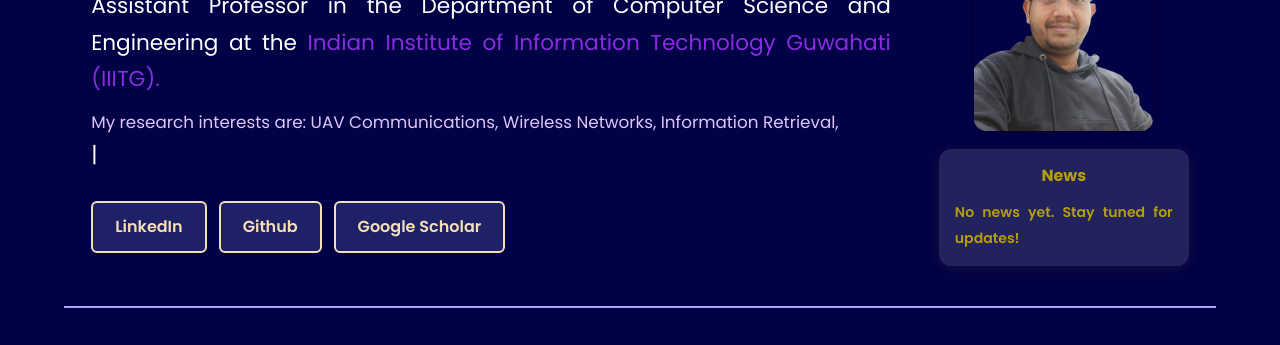
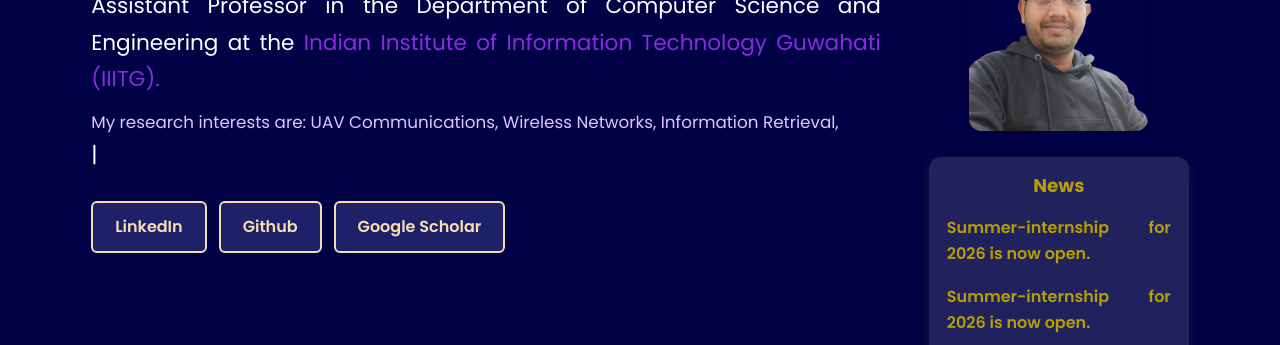
Before and after one commit to SParthaPratimSarmah/krishnandu_hazra, a plain HTML site: page index.html in a window 1280 px wide. Shown: the part 184-529 px from the top of the page. Drawn offline with nearby package versions, Linux system fonts and the light colour scheme.

Commit message:
Add files via upload

```diff
--- a/index.html
+++ b/index.html
@@ -31,7 +31,8 @@
                     I am currently looking for internship students for summer-intern.
                 </a>
                 &nbsp;&nbsp;
-        <a href="https://docs.google.com/forms/d/1KchbRypqAFymCOdFCPKVYyJ19GtXxn_esNFP4so6uVY/viewform?edit_requested=true">
+                <a
+                    href="https://docs.google.com/forms/d/1KchbRypqAFymCOdFCPKVYyJ19GtXxn_esNFP4so6uVY/viewform?edit_requested=true">
                     Apply Now
                 </a>
             </marquee>
@@ -46,13 +47,17 @@
             <div class="hero-text">
                 Hi, My name is <span class="purple"><strong>Dr. Krishnandu Hazra.</strong></span>
                 I am presently working as an Assistant Professor in the Department of Computer Science
-        and Engineering at the <span class="purple">Indian Institute of Information Technology Guwahati (IIITG).</span>
+                and Engineering at the <span class="purple">Indian Institute of Information Technology Guwahati
+                    (IIITG).</span>
                 <span id="element"></span>
 
                 <div class="btn-group" style="margin-top:28px;">
-          <a class="btn" href="https://www.linkedin.com/in/krishnandu-hazra-phd-b6934954/" target="_blank" rel="noopener noreferrer">LinkedIn</a>
-          <a class="btn" href="https://github.com/Krishnandu91" target="_blank" rel="noopener noreferrer">Github</a>
-          <a class="btn" href="https://scholar.google.com/citations?user=vD1iYKQAAAAJ&hl=en&oi=ao" target="_blank" rel="noopener noreferrer">Google Scholar</a>
+                    <a class="btn" href="https://www.linkedin.com/in/krishnandu-hazra-phd-b6934954/" target="_blank"
+                        rel="noopener noreferrer">LinkedIn</a>
+                    <a class="btn" href="https://github.com/Krishnandu91" target="_blank"
+                        rel="noopener noreferrer">Github</a>
+                    <a class="btn" href="https://scholar.google.com/citations?user=vD1iYKQAAAAJ&hl=en&oi=ao"
+                        target="_blank" rel="noopener noreferrer">Google Scholar</a>
                 </div>
             </div>
 
@@ -60,8 +65,35 @@
                 <img class="hero-photo" src="Images/KZ-passport.png" alt="Dr. Krishnandu Hazra">
                 <div class="news-box">
                     <h3>News</h3>
-          <ul>
-            <li><a href="#">No news yet. Stay tuned for updates!</a></li>
+                    <ul class="news-list">
+                        <li>
+                            <a
+                                href="https://drive.google.com/file/d/1jOaRbYfVR1fawXihAKU7nEYyCR1A95Ih/view?usp=sharing">
+                                Summer-internship for 2026 is now open.
+
+                            </a>
+
+
+                        </li>
+                        <li>
+                            <a
+                                href="https://drive.google.com/file/d/1jOaRbYfVR1fawXihAKU7nEYyCR1A95Ih/view?usp=sharing">
+                                Summer-internship for 2026 is now open.
+
+                            </a>
+
+
+                        </li>
+                        <li>
+                            <a
+                                href="https://drive.google.com/file/d/1jOaRbYfVR1fawXihAKU7nEYyCR1A95Ih/view?usp=sharing">
+                                Summer-internship for 2026 is now open.
+
+                            </a>
+
+
+                        </li>
+                        <!-- Add new news <li> at the top for latest news -->
                     </ul>
                 </div>
             </div>
@@ -78,7 +110,8 @@
                     <h3>Junior Research Fellow</h3>
                     <div class="tl-date">Sept 2015 – Jul 2017</div>
                     <p>NIT Durgapur — Project titled "Post-Disaster Situation Analysis and Resource Management Using
-            Delay-Tolerant Peer-to-Peer Wireless Networks (DISARM)", sponsored by ITRA, Digital India Corporation,
+                        Delay-Tolerant Peer-to-Peer Wireless Networks (DISARM)", sponsored by ITRA, Digital India
+                        Corporation,
                         Government of India.</p>
                 </div>
 
@@ -91,19 +124,22 @@
                 <div class="timeline-item">
                     <h3>Assistant Professor</h3>
                     <div class="tl-date">Jan 2021 – June 2022</div>
-          <p>Department of Computer Science and Engineering, Dr. B. C. Roy Engineering College, Durgapur, West Bengal, India.</p>
+                    <p>Department of Computer Science and Engineering, Dr. B. C. Roy Engineering College, Durgapur, West
+                        Bengal, India.</p>
                 </div>
 
                 <div class="timeline-item">
                     <h3>Assistant Professor</h3>
                     <div class="tl-date">June 2022 – Dec 2023</div>
-          <p>School of Computer Engineering, Kalinga Institute of Industrial Technology (KIIT), Deemed to be University, Bhubaneswar, Odisha, India.</p>
+                    <p>School of Computer Engineering, Kalinga Institute of Industrial Technology (KIIT), Deemed to be
+                        University, Bhubaneswar, Odisha, India.</p>
                 </div>
 
                 <div class="timeline-item">
                     <h3>Assistant Professor</h3>
                     <div class="tl-date">Jan 2024 – Present</div>
-          <p>Department of Computer Science and Engineering, Indian Institute of Information Technology Guwahati (IIITG), Assam, India.</p>
+                    <p>Department of Computer Science and Engineering, Indian Institute of Information Technology
+                        Guwahati (IIITG), Assam, India.</p>
                 </div>
 
             </div>
@@ -142,7 +178,8 @@
                 <h2>Minister Early Career Research Grant (PM ECRG), Govt. of India — Year: 2025</h2>
                 <h3>Sponsored Project</h3>
                 <ul>
-          <li><strong>Title:</strong> Design of a Distributed Resource-Aware Framework to Enhance Resiliency of Multi-UAV Networks Using Bio-Inspired Approach</li>
+                    <li><strong>Title:</strong> Design of a Distributed Resource-Aware Framework to Enhance Resiliency
+                        of Multi-UAV Networks Using Bio-Inspired Approach</li>
                     <li><strong>Principal Investigator:</strong> Dr. Krishnandu Hazra</li>
                     <li><strong>Total Budget:</strong> 27,15,009 INR</li>
                     <li><strong>Duration:</strong> 3 Years</li>
@@ -200,4 +237,5 @@
     </script>
 
 </body>
+
 </html>
--- a/style.css
+++ b/style.css
@@ -319,32 +319,48 @@ ul {
 
 /* News side box */
 .news-box {
-  background: var(--navy-card2);
-  border-radius: var(--radius);
-  padding: 14px 16px;
+  background: rgba(255,255,255,0.13);
+  border-radius: 12px;
+  padding: 14px 18px;
   box-shadow: 0 2px 12px rgba(180,159,5,0.13);
-  width: clamp(170px, 20vw, 250px);
+  min-width: 210px;
+  max-width: 260px;
+  margin-top: 8px;
+  width: 100%;
   text-align: justify;
+  max-height: 210px;
+  overflow-y: auto;
+  scrollbar-width: thin;
+  scrollbar-color: #b49f05 #f5f5f5;
 }
 
 .news-box h3 {
-  color: var(--gold);
-  font-size: 1rem;
+  color: #b49f05;
+  font-size: 1.15rem;
+  margin-bottom: 10px;
   text-align: center;
-  margin-bottom: 10px;
 }
 
-.news-box ul {
+.news-list {
+  list-style: none;
+  padding: 0;
+  margin: 0;
   display: flex;
-  flex-direction: column;
+  flex-direction: column-reverse; /* Latest news at the top */
   gap: 8px;
 }
 
-.news-box a {
-  color: var(--gold);
+.news-list li a {
+  color: #b49f05;
+  text-decoration: none;
   font-weight: 600;
-  font-size: 0.88rem;
-  text-decoration: none;
+  display: block;
+  padding: 4px 0;
+  transition: color 0.18s;
+}
+
+.news-list li a:hover {
+  color: #e6e1b4;
 }
 
 /* ============================================================
```
Lines whose indentation alone changed are shown as unchanged.
